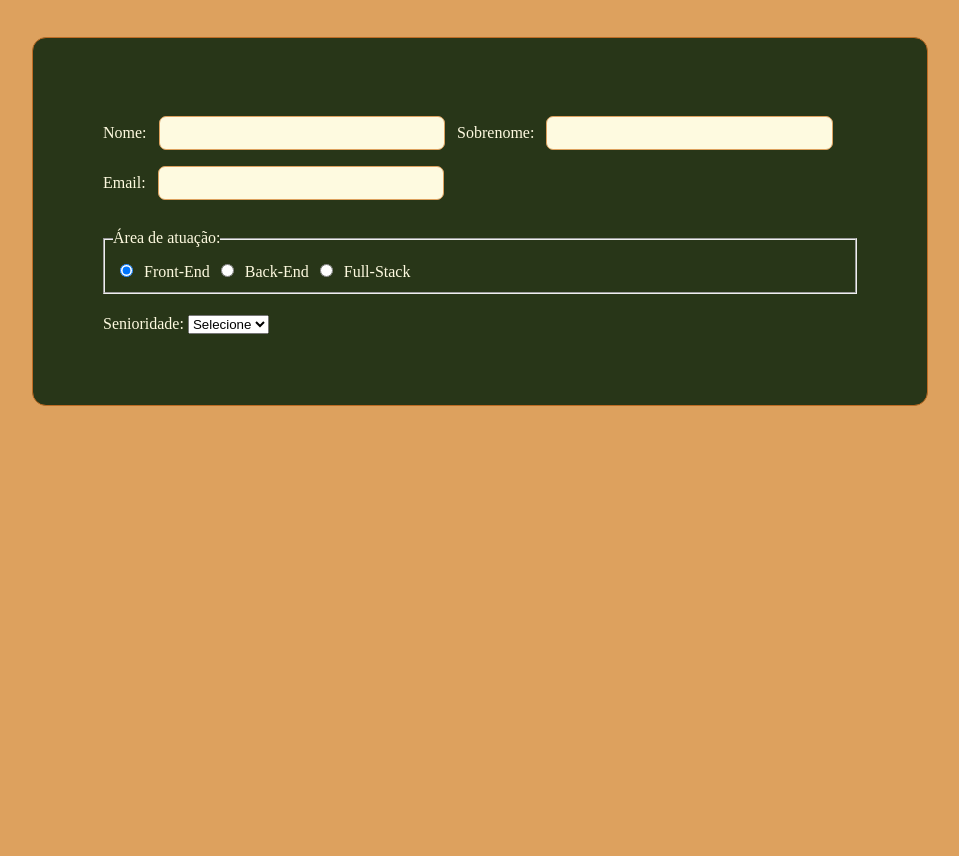
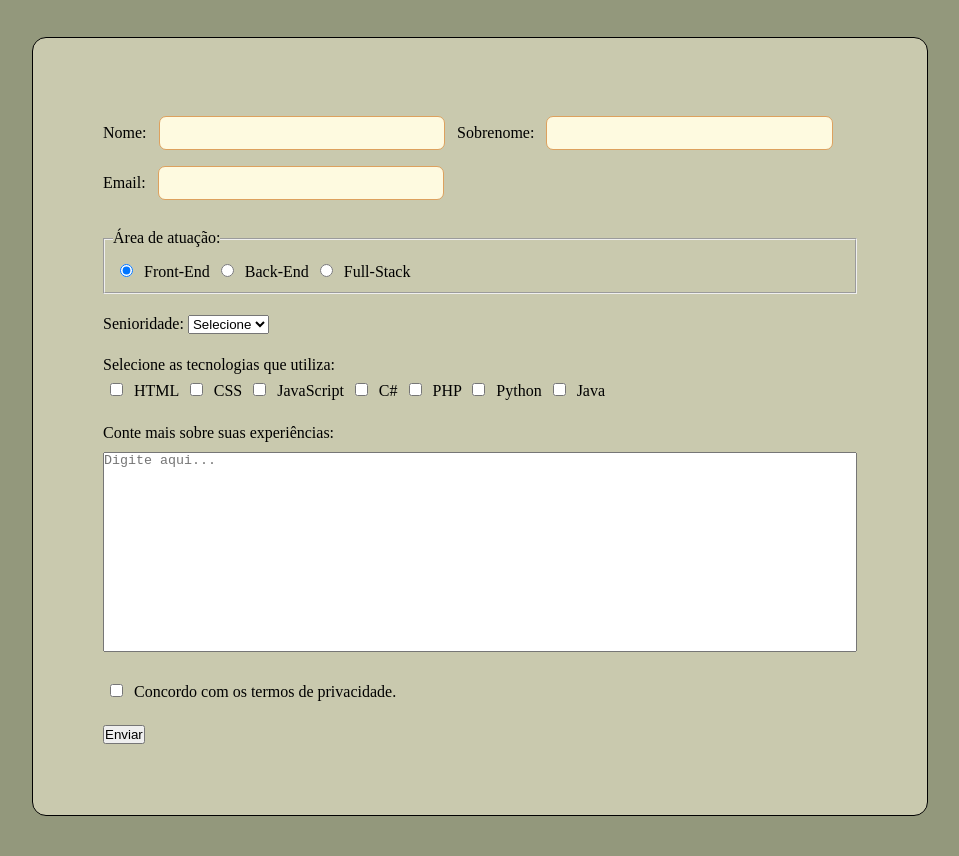
Before and after one commit to GuilhermeSilvaLima/formulario, a plain HTML site: page index.html in a window 1280 px wide. Shown: the part 233-1089 px from the top of the page, without its empty margins (160-1119 px from the left). Before the commit the page ends 800 px from the top, so only its background shows below. Drawn offline with Linux system fonts and the light colour scheme.

Commit message:
Adiciona tecnologias textarea e finaliza o formulario

```diff
--- a/index.html
+++ b/index.html
@@ -45,6 +45,34 @@
                         <option value="senior">Sênior</option>
                     </select>
                 </div>
+                <div class="line">
+                   <p>Selecione as tecnologias que utiliza:</p>
+                   <input type="checkbox" name="tecnologia1" id="tecnologia1" value="HTML">
+                   <label for="tecnologia1">HTML</label>
+                   <input type="checkbox" name="tecnologia2" id="tecnologia2" value="CSS">
+                   <label for="tecnologia2">CSS</label>
+                   <input type="checkbox" name="tecnologia3" id="tecnologia3" value="javascript">
+                   <label for="tecnologia3">JavaScript</label>
+                   <input type="checkbox" name="tecnologia4" id="tecnologia4" value="C#">
+                   <label for="tecnologia4">C#</label>
+                   <input type="checkbox" name="tecnologia5" id="tecnologia5" value="PHP">
+                   <label for="tecnologia5">PHP</label>
+                   <input type="checkbox" name="tecnologia6" id="tecnologia6" value="python">
+                   <label for="tecnologia6">Python</label>
+                   <input type="checkbox" name="tecnologia7" id="tecnologia7" value="java">
+                   <label for="tecnologia7">Java</label>
+                </div>
+                <div class="line">
+                    <label for="resumo">Conte mais sobre suas experiências:</label>
+                    <textarea placeholder="Digite aqui..." name="resumo" id="resumo" cols="30" rows="10"></textarea>
+                </div>
+                <div class="line">
+                    <input type="checkbox" name="privacidade" id="privacidade" value="Concordo">
+                    <label for="privacidade">Concordo com os termos de privacidade.</label>
+                </div>
+                <div class="line">
+                   <button type="submit">Enviar</button>
+                </div>
             </form>
         </main>
     </header>
--- a/style.css
+++ b/style.css
@@ -7,9 +7,9 @@
     text-align: center;
     margin-top: 3%;
     padding: 3%;
-    background-color: #283618;
+    background-color: #c9c9ae;
     border-radius: 14px;
-    border: 1.5px solid #bc6c25;
+    border: 1.5px solid black;
     width: 70%;
     margin: 40px auto;
     font-size: 24px;
@@ -18,13 +18,13 @@ h1 {
     margin-bottom: 18px;
 }
 body {
-    background-color: #dda15e;
+    background-color: #93987c;
     line-height: 1.3;
-    color: #fefae0;
+    color: black;
 }
 .formulario-dev {
-    background-color: #283618;
-    border: 1px solid  #bc6c25;
+    background-color: #c9c9ae;
+    border: 1px solid black;
     border-radius: 14px;
     width: 70%;
     margin: 0px auto 40px auto;
@@ -59,7 +59,13 @@ fieldset {
     padding: 8px;
 
 }
-input[type="radio"] {
+input {
     margin: 7px;
 
 }
+textarea {
+    width: 100%;
+    height: 200px;
+    margin-top: 8px;
+    resize: none;
+}
```
